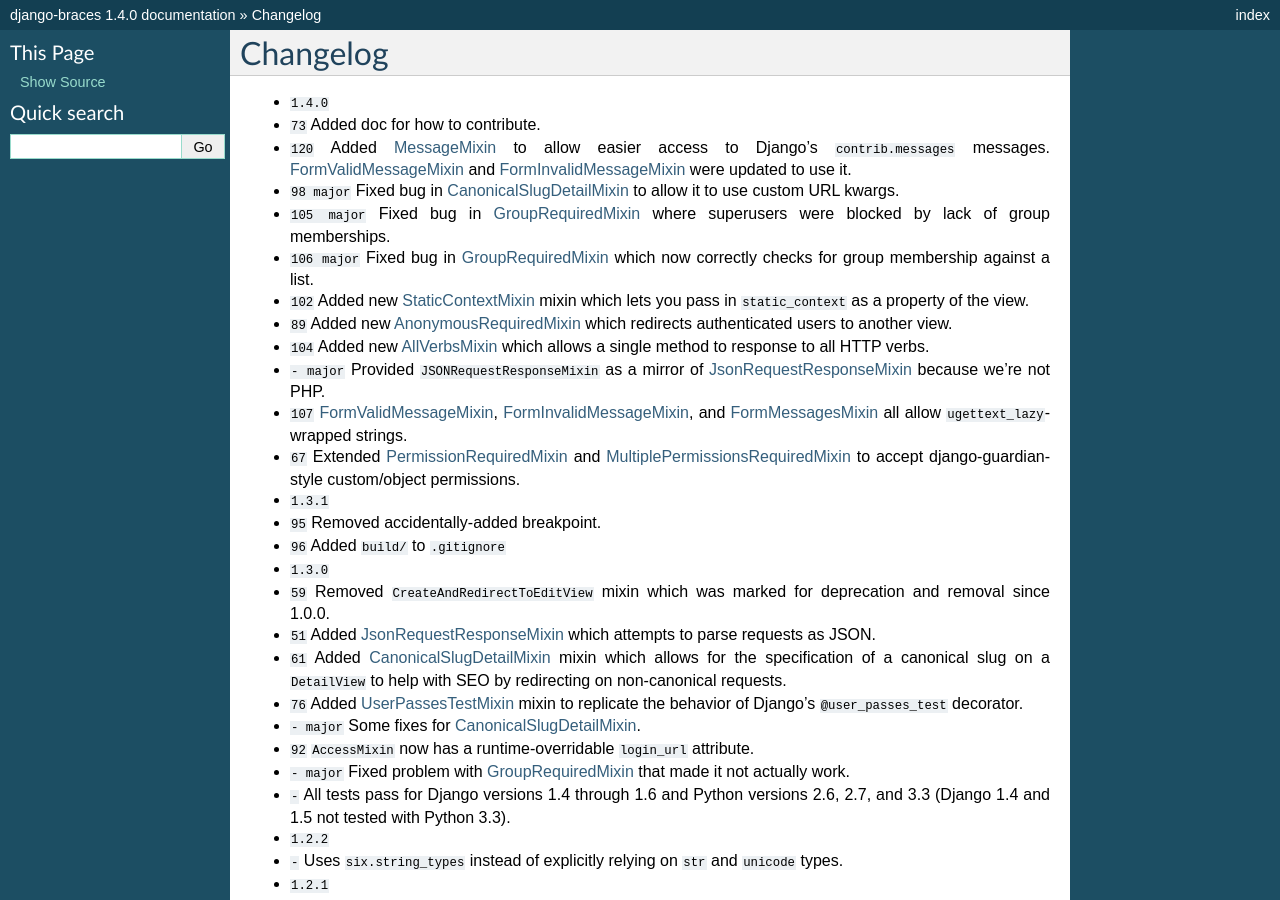
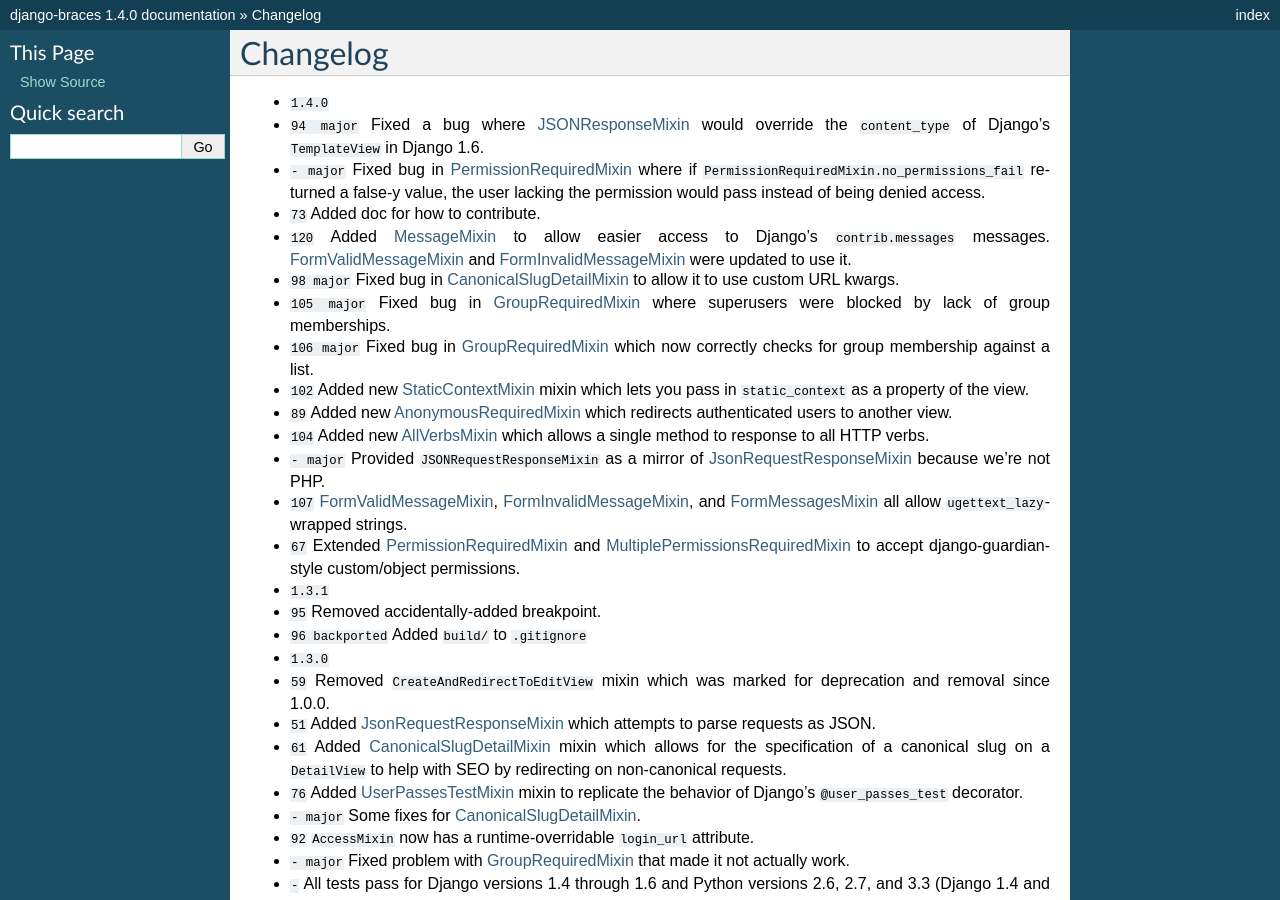
Before and after one commit to brack3t/django-braces, a Sphinx documentation site: the page built from docs/changelog.rst, in a window 1280 px wide and 900 px high. Built offline with Sphinx 7.4.7, drawn with Linux system fonts in a browser that asks for light colours; cross-references to code outside the pages are shown as plain code.

Commit message:
updates to changelog.

```diff
--- a/docs/changelog.rst
+++ b/docs/changelog.rst
@@ -5,6 +5,8 @@
 =========
 
 * :release:`1.4.0 <2014-03-05>`
+* :bug:`94 major` Fixed a bug where :ref:`JSONResponseMixin` would override the ``content_type`` of Django's ``TemplateView`` in Django 1.6.
+* :bug:`- major` Fixed bug in :ref:`PermissionRequiredMixin` where if ``PermissionRequiredMixin.no_permissions_fail`` returned a false-y value, the user lacking the permission would pass instead of being denied access.
 * :support:`73` Added doc for how to contribute.
 * :feature:`120` Added :ref:`MessageMixin` to allow easier access to Django's ``contrib.messages`` messages. :ref:`FormValidMessageMixin` and :ref:`FormInvalidMessageMixin` were updated to use it.
 * :bug:`98 major` Fixed bug in :ref:`CanonicalSlugDetailMixin` to allow it to use custom URL kwargs.
@@ -18,7 +20,7 @@
 * :feature:`67` Extended :ref:`PermissionRequiredMixin` and :ref:`MultiplePermissionsRequiredMixin` to accept django-guardian-style custom/object permissions.
 * :release:`1.3.1 <2014-01-04>`
 * :bug:`95` Removed accidentally-added breakpoint.
-* :support:`96` Added ``build/`` to ``.gitignore``
+* :support:`96 backported` Added ``build/`` to ``.gitignore``
 * :release:`1.3.0 <2014-01-03>`
 * :support:`59` Removed ``CreateAndRedirectToEditView`` mixin which was marked for deprecation and removal since 1.0.0.
 * :feature:`51` Added :ref:`JsonRequestResponseMixin` which attempts to parse requests as JSON.
```
